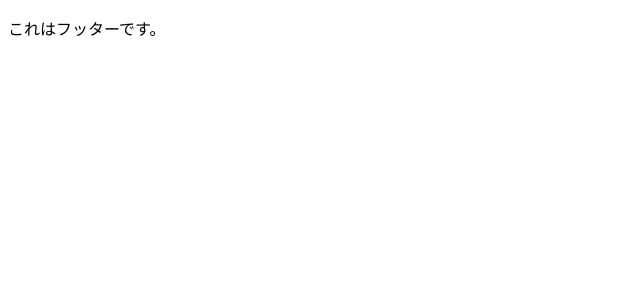
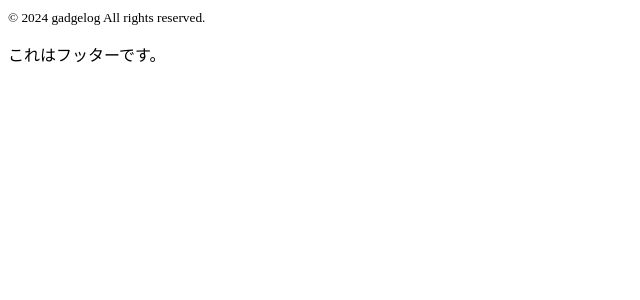
Before and after one commit to mamenz752/gadgelog, a React (Create React App) app: page / in a window 1280 px wide. Shown: the top 300 px of the page, without its empty margins (0-640 px from the left). Built offline with nearby package versions, Linux system fonts and the light colour scheme.

Commit message:
feat: Footerの実装

```diff
--- a/src/App.js
+++ b/src/App.js
@@ -1,9 +1,11 @@
 import './App.css';
 import FooterDemo from './components/layouts/FooterDemo';
+import CommonPresenter from './components/saya/CommonPresenter';
 
 function App() {
   return (
     <div className="App">
+      <CommonPresenter />
       <FooterDemo />
     </div>
   );
--- /dev/null
+++ b/src/components/saya/CommonPresenter.js
@@ -0,0 +1,9 @@
+import Footer from "./Footer";
+
+function CommonPresenter() {
+  return (
+    <Footer />
+  )
+}
+
+export default CommonPresenter;
--- /dev/null
+++ b/src/components/saya/Footer.js
@@ -0,0 +1,11 @@
+import "../../styles/saya/Footer.css";
+
+function Footer() {
+  return (
+    <small>
+      &copy; 2024 gadgelog All rights reserved.
+    </small>
+  )
+}
+
+export default Footer;
```
Also changed, not shown: src/components/layouts/Footer.js (deleted, +0 -11 lines), src/styles/saya/Footer.css (added).
